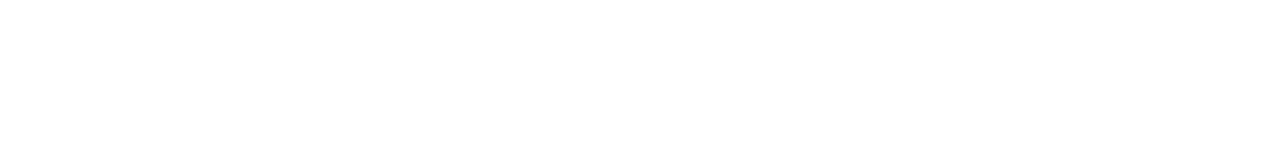
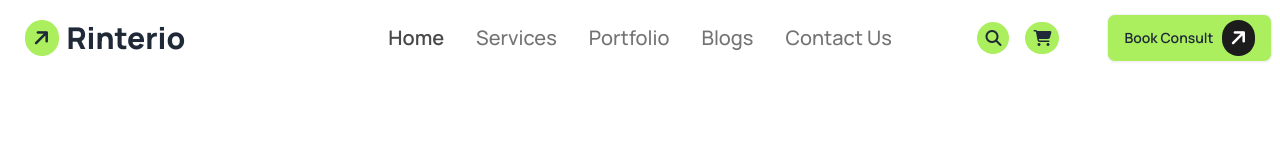
Before and after one commit to royangon/my-third-assignment, a plain HTML site: page index.html in a window 1280 px wide. Drawn offline with nearby package versions, Linux system fonts and the light colour scheme.

Commit message:
nav done

```diff
--- a/index.html
+++ b/index.html
@@ -1,5 +1,5 @@
 <!DOCTYPE html>
-<html lang="en">
+<html lang="en" data-theme="light">
 
 <head>
     <meta charset="UTF-8">
@@ -19,12 +19,95 @@
     <link href="https://cdn.jsdelivr.net/npm/daisyui@4.12.10/dist/full.min.css" rel="stylesheet" type="text/css" />
     <script src="https://cdn.tailwindcss.com"></script>
 
+    <!-- fontawsome CDN -->
+    <link rel="stylesheet" href="https://cdnjs.cloudflare.com/ajax/libs/font-awesome/6.6.0/css/all.min.css"
+        integrity="sha512-Kc323vGBEqzTmouAECnVceyQqyqdsSiqLQISBL29aUW4U/M7pSPA/gEUZQqv1cwx4OnYxTxve5UMg5GT6L4JJg=="
+        crossorigin="anonymous" referrerpolicy="no-referrer" />
+
+    <!-- font style -->
+    <style>
+        .font-manrope {
+            font-family: "Manrope", sans-serif;
+        }
+    </style>
+
 </head>
 
-<body>
+<body class="font-manrope">
     <!-- header section -->
-    <header>
+    <header class="container mx-auto">
+        <nav>
+            <div class="navbar bg-base-100">
+                <div class="navbar-start">
 
+
+                    <path stroke-linecap="round" stroke-linejoin="round" stroke-width="2" d="M4 6h16M4 12h8m-8 6h16" />
+
+
+
+                    <a class="btn btn-ghost text-3xl font-[800]">
+                        <div class="bg-[#ABEF5F] rounded-full px-2 py-1">
+                            <i class="fa-solid fa-arrow-right -rotate-45 text-xl flex"></i>
+                        </div>
+                        <div>
+                            Rinterio
+                        </div>
+
+                    </a>
+                </div>
+                <div class="navbar-center hidden lg:flex">
+                    <ul class="menu menu-horizontal px-1 text-xl font-[500]">
+
+                        <li class="hover:bg-[#ABEF5F] text-[#494949] rounded-xl duration-300 ease-in-out font-semibold"><a>Home</a>
+                        </li>
+                        <div class="flex">
+                            <li
+                                class="text-[#737373] hover:bg-[#ABEF5F] hover:text-[#494949] rounded-xl duration-300 ease-in-out">
+                                <a>Services</a>
+                            </li>
+                            <li
+                                class="text-[#737373] hover:bg-[#ABEF5F] hover:text-[#494949] rounded-xl duration-300 ease-in-out">
+                                <a>Portfolio</a>
+                            </li>
+                            <li
+                                class="text-[#737373] hover:bg-[#ABEF5F] hover:text-[#494949]  rounded-xl duration-300 ease-in-out">
+                                <a>Blogs</a>
+                            </li>
+                            <li
+                                class="text-[#737373] hover:bg-[#ABEF5F] hover:text-[#494949]  rounded-xl duration-300 ease-in-out">
+                                <a>Contact Us</a>
+                            </li>
+                        </div>
+
+
+
+                    </ul>
+                </div>
+                <div class="navbar-end">
+                    <div class="bg-[#ABEF5F] mr-4 rounded-full px-2 py-1">
+                        <i class="fa-solid fa-magnifying-glass"></i>
+                    </div>
+                    <div class="bg-[#ABEF5F] mr-12 rounded-full px-2 py-1 ">
+                        <i class="fa-solid fa-cart-shopping"></i>
+                    </div>
+
+
+                    <a class="btn bg-[#ABEF5F]">
+                        <div>
+                            Book Consult
+                        </div>
+
+                        <div class="bg-[#1C1C1C] text-white rounded-full px-2 py-1">
+                            <i class="fa-solid fa-arrow-right -rotate-45 text-xl flex"></i>
+                        </div>
+
+
+                    </a>
+
+
+                </div>
+            </div>
+        </nav>
     </header>
     <!-- main section -->
     <main>
```
